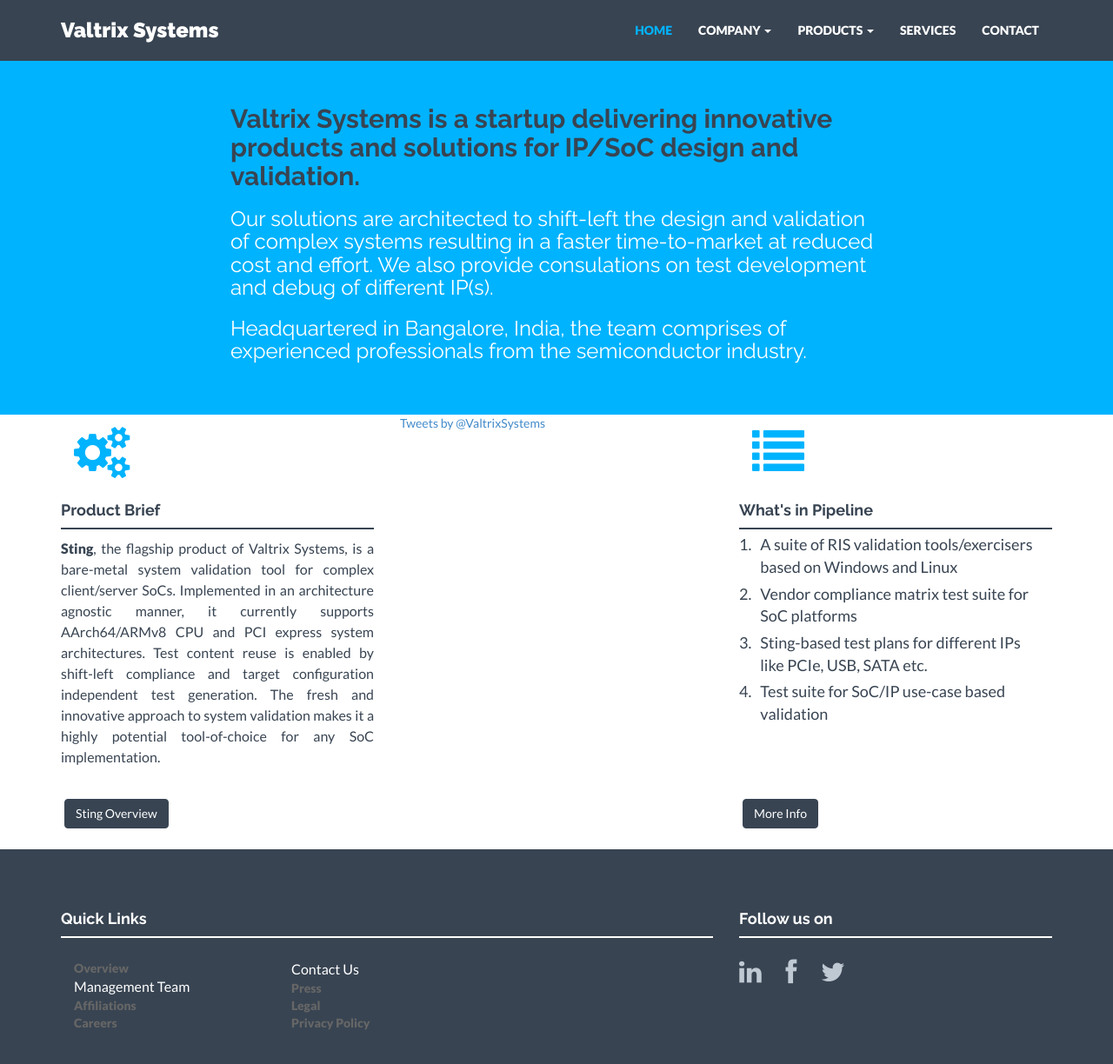
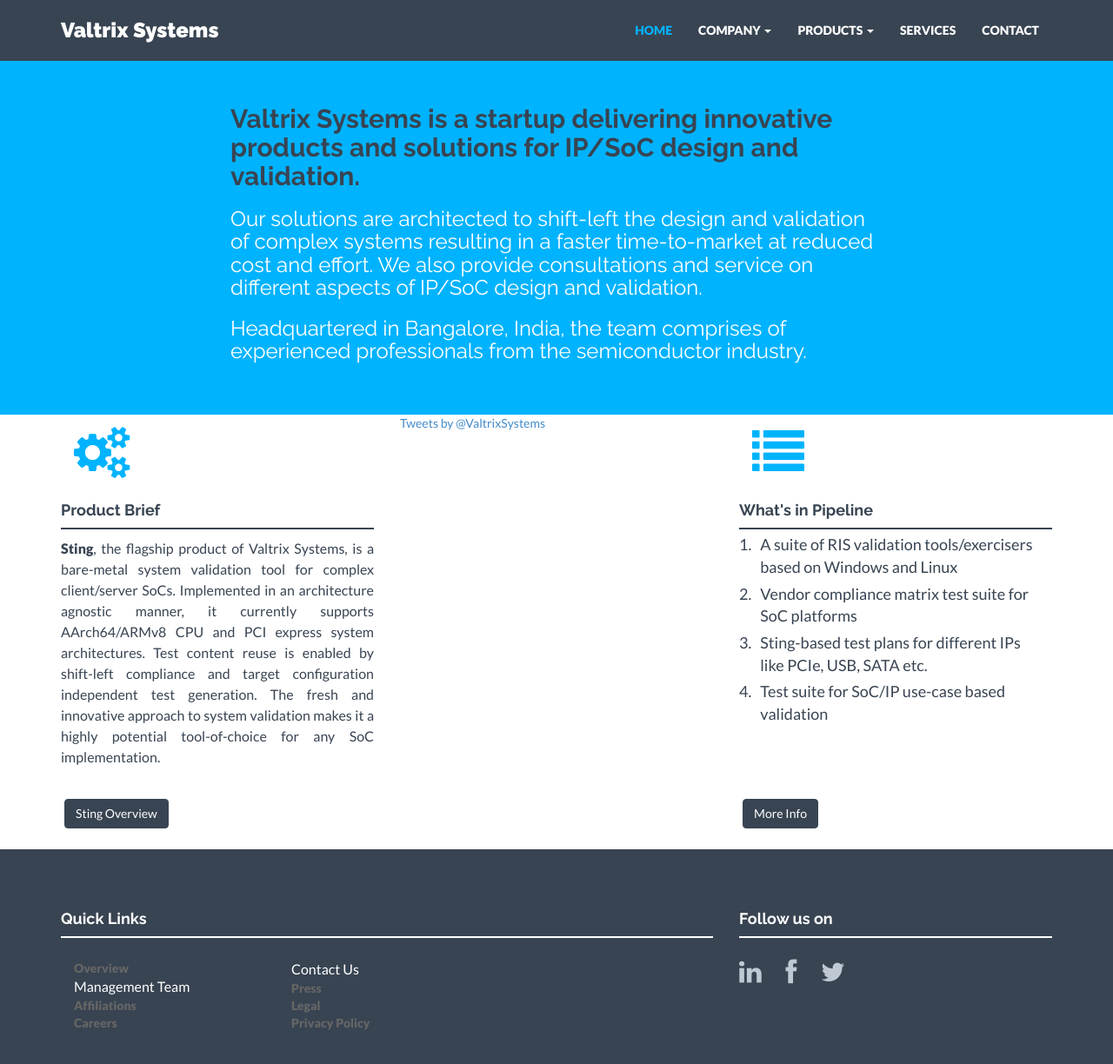
Before and after one commit to valtrix/valtrix.github.io, a Jekyll site: the page built from index.html, in a window 1280 px wide and 1247 px high. Shown: the top 1224 px of the window at 87% size. Built offline with Jekyll 4.4.1, drawn with Linux system fonts in a browser that asks for light colours; nearby versions of some CDN libraries; comment, search, counter and statistics services are not loaded.

Commit message:
Small rewrite for header

```diff
--- a/_includes/header.html
+++ b/_includes/header.html
@@ -3,7 +3,7 @@
         <div class="row">
             <div class="col-lg-8 col-lg-offset-2">
                 <h2>Valtrix Systems is a startup delivering innovative products and solutions for IP/SoC design and validation.</h2>
-                <h3>Our solutions are architected to shift-left the design and validation of complex systems resulting in a faster time-to-market at reduced cost and effort. We also provide consulations on test development and debug of different IP(s).</h3>
+                <h3>Our solutions are architected to shift-left the design and validation of complex systems resulting in a faster time-to-market at reduced cost and effort. We also provide consultations and service on different aspects of IP/SoC design and validation.</h3>
                 <h3>Headquartered in Bangalore, India, the team comprises of experienced professionals from the semiconductor industry.</h3>
 <!--
                 <h1>Eyecatching Bootstrap 3 Theme.</h1>
```
